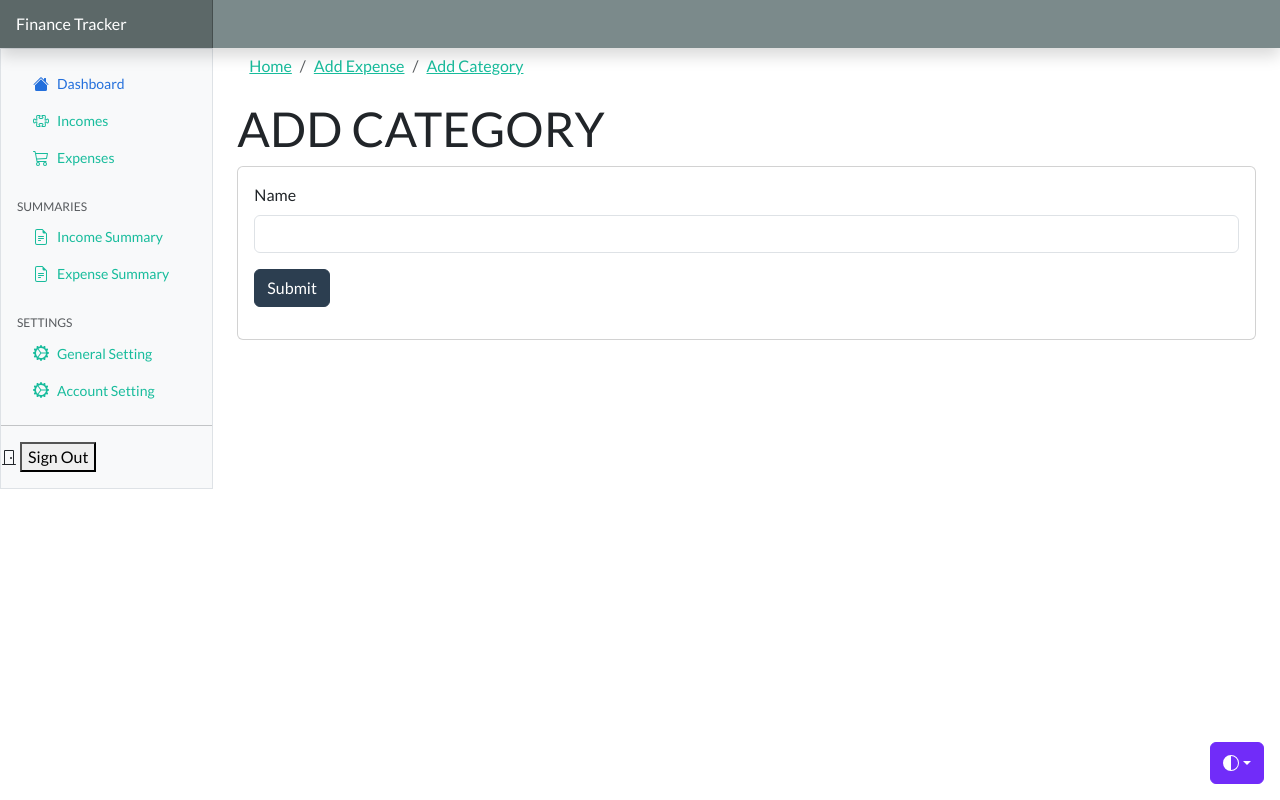
After one commit to kshitizadhikari/PythonProjects, a Django app: page /add-expense-category in a window 1280 px wide. The commit adds this page. Run offline with Django 5.2, Linux system fonts and the light colour scheme; some libraries are stand-ins or nearby versions.

Commit message:
fix add_expense, create add_category to add expense category

```diff
--- a/FinanceTracker/finance_tracker/expenses/urls.py
+++ b/FinanceTracker/finance_tracker/expenses/urls.py
@@ -4,5 +4,6 @@ from . import views
 urlpatterns = [
     path('', views.index, name="expenses-index"),
     path('add-expense', views.add_expense, name="add-expense"),
+    path('add-expense-category', views.add_expense_category, name="add-expense-category"),
     path('edit-expense/<int:id>', views.edit_expense, name="edit-expense"),
 ]
--- a/FinanceTracker/finance_tracker/expenses/views.py
+++ b/FinanceTracker/finance_tracker/expenses/views.py
@@ -19,17 +19,27 @@ def add_expense(request):
         'values': request.POST
     }
 
-
     if request.method == "POST":
         amount = request.POST["amount"]
         date = request.POST["date"]
         description = request.POST["description"]
-        category = request.POST["category"]
+        category_id = request.POST["category"]
 
-        Expense.objects.create(amount=amount, date=date, description=description, owner=request.user, category=category)
+        Expense.objects.create(amount=amount, date=date, description=description, owner=request.user, category=Category.objects.get(pk=category_id))
         messages.success(request, "Expense saved successfully")
-        return redirect("index")
+        return redirect("expenses-index")
     return render(request, 'expenses/add_expense.html', context)
+
+
+def add_expense_category(request):
+
+    if request.method == "POST":
+        name = request.POST["name"]
+        Category.objects.create(name=name)
+        messages.success(request, "Category saved successfully")
+        return redirect("expenses-index")
+    return render(request, 'expenses/add_category.html')
+
 
 def edit_expense(request, id):
     expense = Expense.objects.get(pk=id)
--- /dev/null
+++ b/FinanceTracker/finance_tracker/templates/expenses/add_category.html
@@ -0,0 +1,23 @@
+{% extends "expenses/base_expense.html" %} {% block expense_content %}
+<h1>ADD CATEGORY</h1>
+
+<div class="card">
+    <div class="card-body">
+        <form action="{% url "add-expense-category" %}" method="POST">
+            {% include "partials/_messages.html" %} {% csrf_token %}
+            <div class="mb-3">
+                <label for="name" class="form-label">Name</label>
+                <input
+                    required
+                    type="text"
+                    class="form-control"
+                    name="name"
+                />
+            </div>
+
+
+            <button type="submit" class="btn btn-primary">Submit</button>
+        </form>
+    </div>
+</div>
+{% endblock expense_content %}
--- a/FinanceTracker/finance_tracker/templates/expenses/add_expense.html
+++ b/FinanceTracker/finance_tracker/templates/expenses/add_expense.html
@@ -4,7 +4,7 @@
 <div class="card">
     <div class="card-body">
         <form action="{% url "add-expense" %}" method="POST">
-            {% include "partials/_messages.html" %} {% csrf_token %}
+            {% csrf_token %}
             <div class="mb-3">
                 <label for="amount" class="form-label">Amount</label>
                 <input
@@ -44,7 +44,7 @@
                     name="category"
                 >
                     {% for category in categories %}
-                    <option name="category" value="{{category.name}}">
+                    <option name="category" value="{{category.id}}">
                         {{category.name}}
                     </option>
                     {% endfor %}
--- a/FinanceTracker/finance_tracker/templates/expenses/base_expense.html
+++ b/FinanceTracker/finance_tracker/templates/expenses/base_expense.html
@@ -1,8 +1,10 @@
 {% extends "base.html" %} {% block content %}
+{% include "partials/_messages.html" %}
 <nav aria-label="breadcrumb">
     <ol class="breadcrumb">
         <li class="breadcrumb-item" ><a href="{% url "expenses-index" %}" >Home</a></li>
         <li class="breadcrumb-item" ><a href="{% url "add-expense" %}" >Add Expense</a></li>
+        <li class="breadcrumb-item" ><a href="{% url "add-expense-category" %}" >Add Category</a></li>
         {% comment %} <li class="breadcrumb-item active" aria-current="page">Library</li> {% endcomment %}
     </ol>
 </nav>
--- a/FinanceTracker/finance_tracker/templates/expenses/edit_expense.html
+++ b/FinanceTracker/finance_tracker/templates/expenses/edit_expense.html
@@ -5,7 +5,6 @@
 <div class="card">
     <div class="card-body">
         <form action="" method="POST">
-            {% include "partials/_messages.html" %}
             {% csrf_token %}
             <div class="mb-3">
                 <label for="amount" class="form-label">Amount</label>
```
